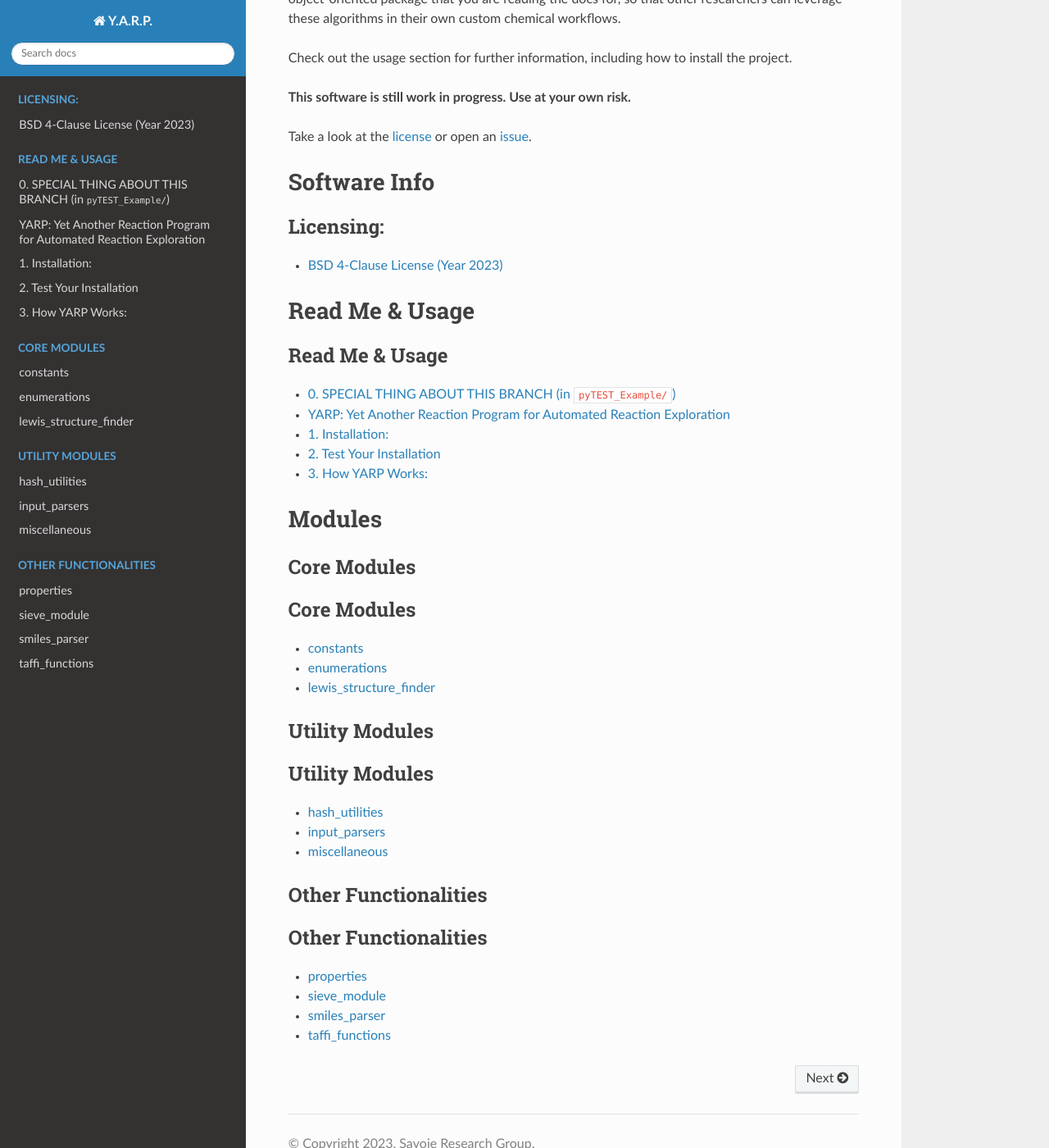
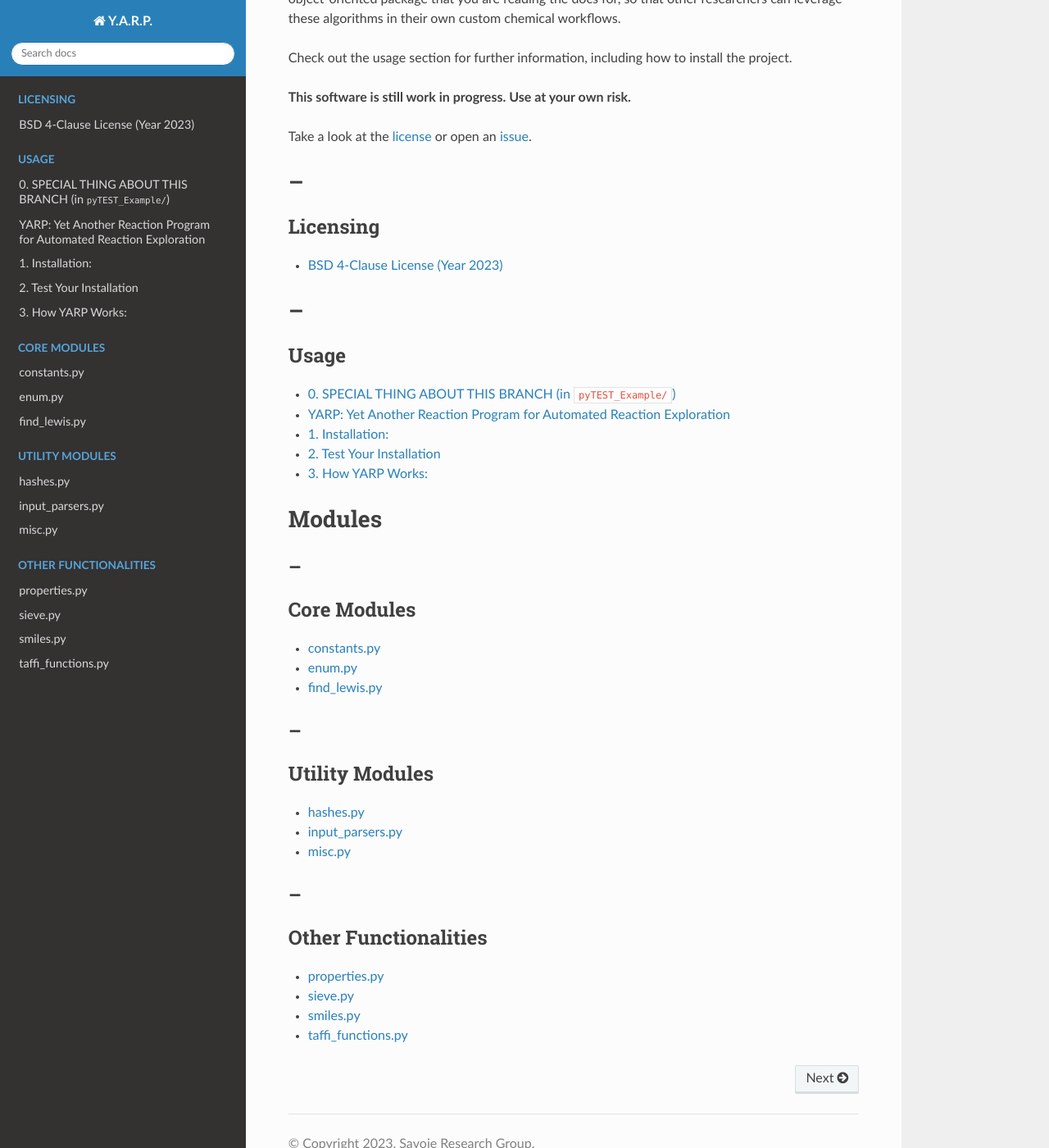
Before and after one commit to Savoie-Research-Group/yarp, a Sphinx documentation site: the page built from docs/source/index.rst, in a window 1280 px wide and 1400 px high, scrolled down 341 px. Shown: the whole window at 82% size. Built offline with Sphinx 7.4.7 and the Read the Docs theme 3.1.0, drawn with Linux system fonts in a browser that asks for light colours.

```diff
--- a/docs/source/index.rst
+++ b/docs/source/index.rst
@@ -20,7 +20,7 @@ algorithms in their own custom chemical workflows.
 
 
 Check out the :doc:`usage` section for further information, including how to
-:ref:`install <installation>` the project.
+:ref:`install <README>` the project.
 
 **This software is still work in progress. Use at your own risk.**
 
@@ -29,53 +29,53 @@ Take a look at the `license`_ or open an `issue`_.
 .. _license: https://github.com/Savoie-Research-Group/yarp/blob/master/LICENSE.md
 .. _issue: https://github.com/Savoie-Research-Group/yarp/issues
 
-Software Info
+--
 =======
 .. toctree::
    :maxdepth: 2
-   :caption: Licensing:
+   :caption: Licensing
 
    LICENSE
 
 
-Read Me & Usage
+--
 =======
 .. toctree::
    :maxdepth: 2
-   :caption: Read Me & Usage
+   :caption: Usage
 
    README
 
 Modules
 =======
 
-Core Modules
+--
 ------------
 .. toctree::
    :maxdepth: 2
    :caption: Core Modules
 
-   constants <yarp.constants>
-   enumerations <yarp.enum>
-   lewis_structure_finder <yarp.find_lewis>
+   constants.py <yarp.constants>
+   enum.py <yarp.enum>
+   find_lewis.py <yarp.find_lewis>
 
-Utility Modules
+--
 ---------------
 .. toctree::
    :maxdepth: 2
    :caption: Utility Modules
 
-   hash_utilities <yarp.hashes>
-   input_parsers <yarp.input_parsers>
-   miscellaneous <yarp.misc>
+   hashes.py <yarp.hashes>
+   input_parsers.py <yarp.input_parsers>
+   misc.py <yarp.misc>
 
-Other Functionalities
+--
 ---------------------
 .. toctree::
    :maxdepth: 2
    :caption: Other Functionalities
 
-   properties <yarp.properties>
-   sieve_module <yarp.sieve>
-   smiles_parser <yarp.smiles>
-   taffi_functions <yarp.taffi_functions>
+   properties.py <yarp.properties>
+   sieve.py <yarp.sieve>
+   smiles.py <yarp.smiles>
+   taffi_functions.py <yarp.taffi_functions>
```
Also changed, not shown: docs/conf.py (deleted, +0 -75 lines), 1 other file.
